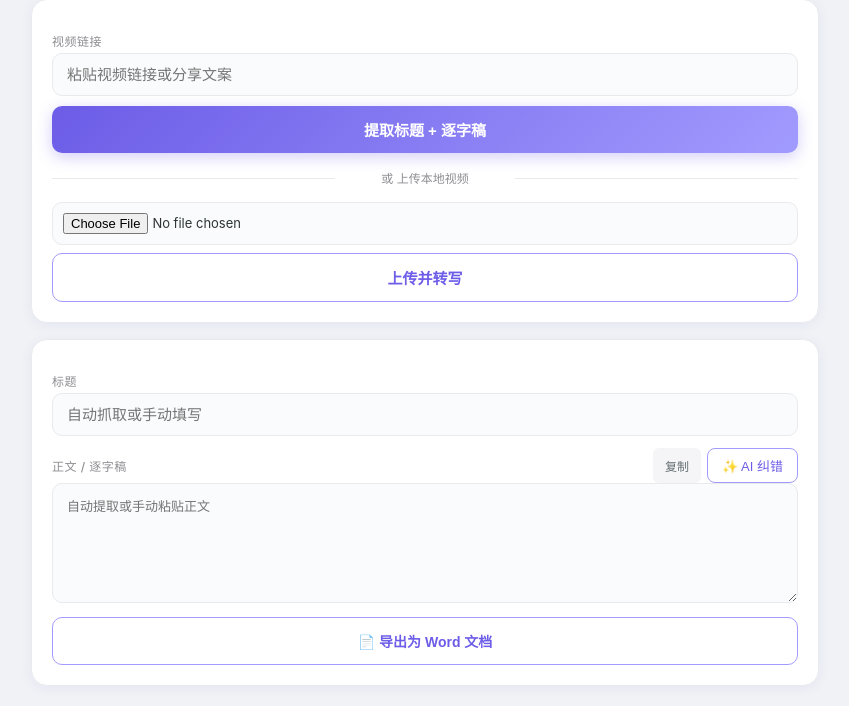
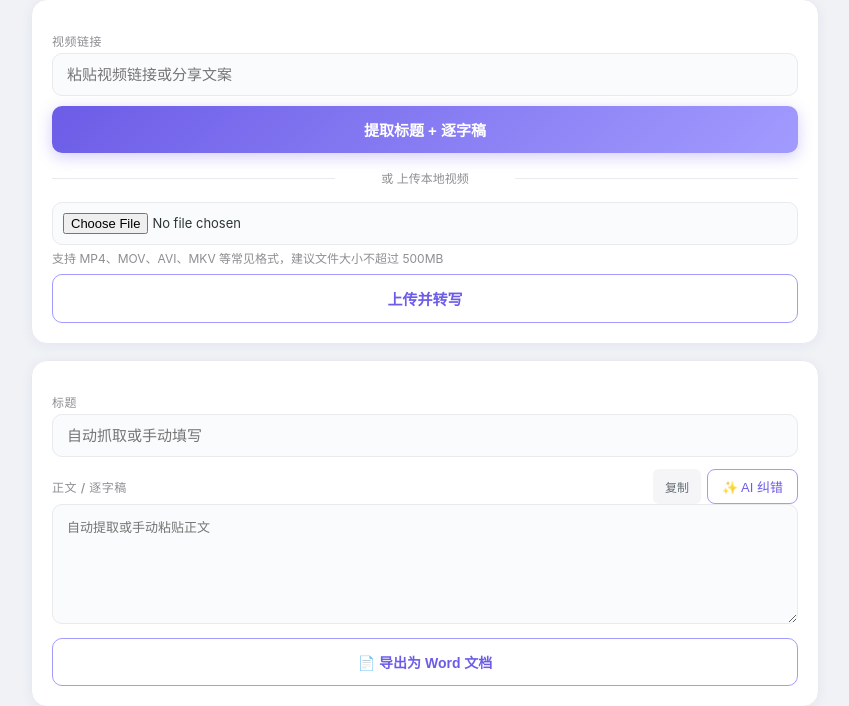
Before and after one commit to 2218776110-lfy/xhs-tool, a Flask app: page / in a window 1280 px wide. Shown: the part 203-909 px from the top of the page, without its empty margins (215-1064 px from the left). Run offline with Flask 3, Linux system fonts and the light colour scheme.

Commit message:
Add file format hint below video upload input
Co-Authored-By: Claude Opus 4.6 <noreply@anthropic.com>

```diff
--- a/templates/index.html
+++ b/templates/index.html
@@ -174,6 +174,7 @@
 
       <div class="or-divider">或 上传本地视频</div>
       <input type="file" id="videoFile" accept="video/*">
+      <div class="hint" style="margin-top:4px;">支持 MP4、MOV、AVI、MKV 等常见格式，建议文件大小不超过 500MB</div>
       <button class="btn btn-ghost" onclick="doTranscribeUpload()" style="margin-top:8px;">上传并转写</button>
       <div id="uploadMsg" class="msg"></div>
     </div>
```
